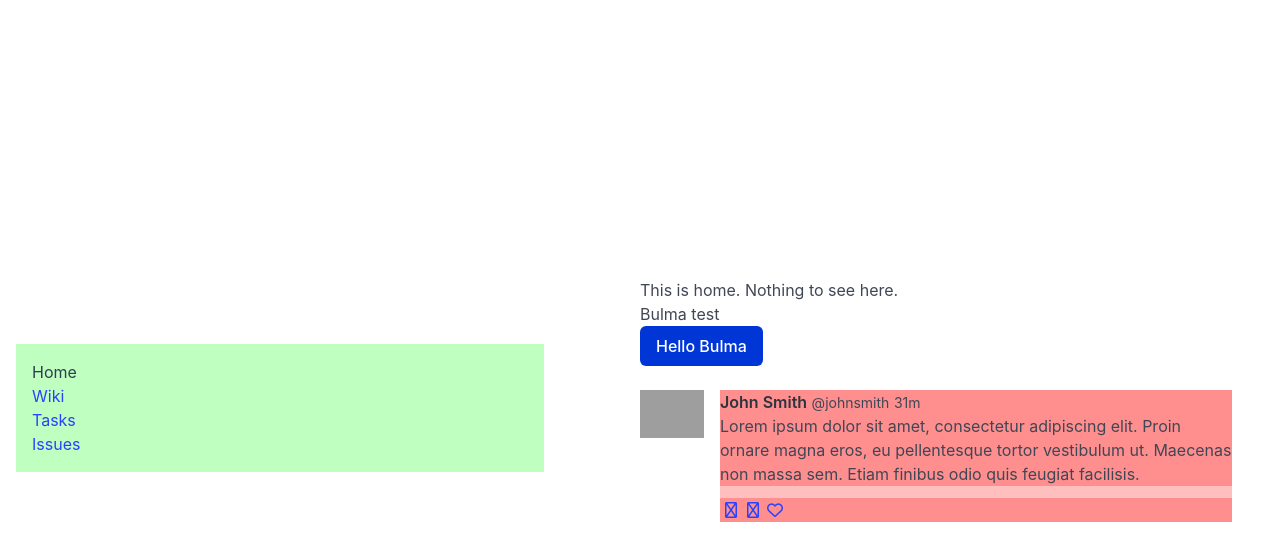
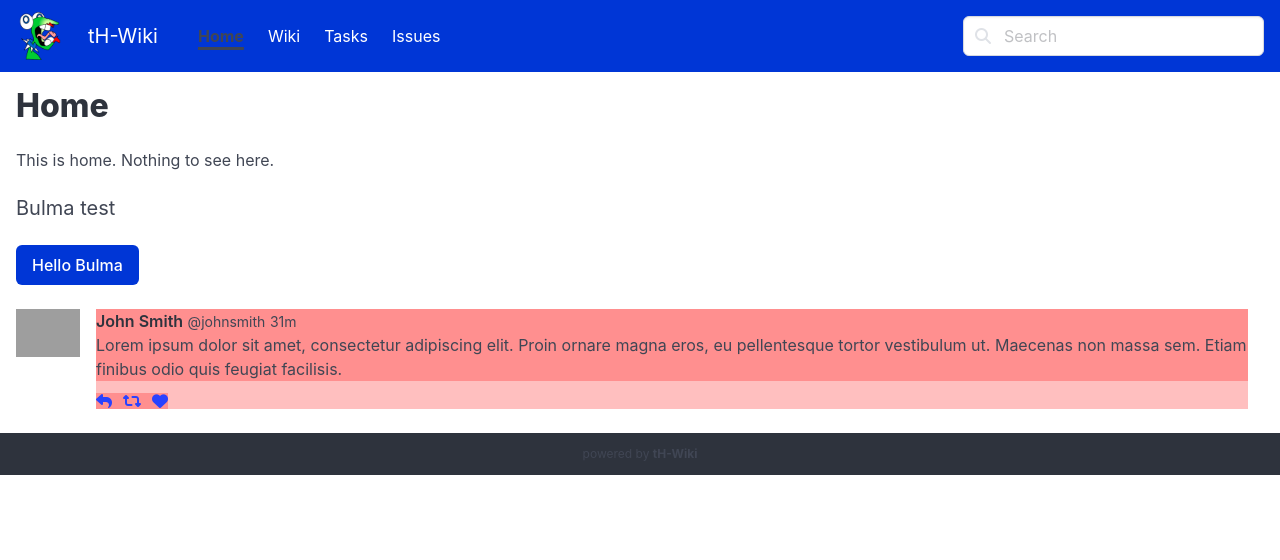
Before and after one commit to theHacker/th-wiki-ui, a Vue app: page / in a window 1280 px wide. Shown: the top 560 px of the page. Built offline with nearby package versions, Linux system fonts and the light colour scheme; grey boxes are pictures that could not be loaded.

Commit message:
Styling with Bulma - Removed remaining example CSS - Tweaked navigation bar a little - Added footer - Refactoring: Moved global style import from App.vue into main.js

```diff
--- a/src/App.vue
+++ b/src/App.vue
@@ -8,41 +8,11 @@ import TheMainNavigation from "@/components/TheMainNavigation.vue";
         <TheMainNavigation />
     </header>
 
-    <main>
+    <main class="p-4 pb-5">
         <RouterView />
     </main>
+
+    <footer class="py-3 is-size-7 has-text-centered has-background-dark">
+        powered by <b>tH-Wiki</b>
+    </footer>
 </template>
-
-<style>
-@import "style/style.scss";
-@import "../node_modules/@fortawesome/fontawesome-free/css/fontawesome.css";
-@import "../node_modules/@fortawesome/fontawesome-free/css/regular.css";
-</style>
-
-<style lang="scss" scoped>
-header {
-    line-height: 1.5;
-    max-height: 100vh;
-
-    .debug {
-        background: rgba(orange, .25);
-    }
-}
-
-@media (min-width: 1024px) {
-    header {
-        display: flex;
-        place-items: center;
-        padding-right: calc(var(--section-gap) / 2);
-    }
-
-    nav {
-        text-align: left;
-        margin-left: -1rem;
-        font-size: 1rem;
-
-        padding: 1rem 0;
-        margin-top: 1rem;
-    }
-}
-</style>
--- a/src/assets/base.css
+++ /dev/null
@@ -1,84 +0,0 @@
-/* color palette from <https://github.com/vuejs/theme> */
-:root {
-    --vt-c-white: #ffffff;
-    --vt-c-white-soft: #f8f8f8;
-    --vt-c-white-mute: #f2f2f2;
-
-    --vt-c-black: #181818;
-    --vt-c-black-soft: #222222;
-    --vt-c-black-mute: #282828;
-
-    --vt-c-indigo: #2c3e50;
-
-    --vt-c-divider-light-1: rgba(60, 60, 60, 0.29);
-    --vt-c-divider-light-2: rgba(60, 60, 60, 0.12);
-    --vt-c-divider-dark-1: rgba(84, 84, 84, 0.65);
-    --vt-c-divider-dark-2: rgba(84, 84, 84, 0.48);
-
-    --vt-c-text-light-1: var(--vt-c-indigo);
-    --vt-c-text-light-2: rgba(60, 60, 60, 0.66);
-    --vt-c-text-dark-1: var(--vt-c-white);
-    --vt-c-text-dark-2: rgba(235, 235, 235, 0.64);
-}
-
-/* semantic color variables for this project */
-:root {
-    --color-background: var(--vt-c-white);
-    --color-background-soft: var(--vt-c-white-soft);
-    --color-background-mute: var(--vt-c-white-mute);
-
-    --color-border: var(--vt-c-divider-light-2);
-    --color-border-hover: var(--vt-c-divider-light-1);
-
-    --color-heading: var(--vt-c-text-light-1);
-    --color-text: var(--vt-c-text-light-1);
-
-    --section-gap: 160px;
-}
-
-@media (prefers-color-scheme: dark) {
-    :root {
-        --color-background: var(--vt-c-black);
-        --color-background-soft: var(--vt-c-black-soft);
-        --color-background-mute: var(--vt-c-black-mute);
-
-        --color-border: var(--vt-c-divider-dark-2);
-        --color-border-hover: var(--vt-c-divider-dark-1);
-
-        --color-heading: var(--vt-c-text-dark-1);
-        --color-text: var(--vt-c-text-dark-2);
-    }
-}
-
-*,
-*::before,
-*::after {
-    box-sizing: border-box;
-    margin: 0;
-    font-weight: normal;
-}
-
-body {
-    min-height: 100vh;
-    color: var(--color-text);
-    background: var(--color-background);
-    transition: color 0.5s,
-    background-color 0.5s;
-    line-height: 1.6;
-    font-family: Inter,
-    -apple-system,
-    BlinkMacSystemFont,
-    'Segoe UI',
-    Roboto,
-    Oxygen,
-    Ubuntu,
-    Cantarell,
-    'Fira Sans',
-    'Droid Sans',
-    'Helvetica Neue',
-    sans-serif;
-    font-size: 15px;
-    text-rendering: optimizeLegibility;
-    -webkit-font-smoothing: antialiased;
-    -moz-osx-font-smoothing: grayscale;
-}
--- a/src/assets/main.css
+++ /dev/null
@@ -1,35 +0,0 @@
-@import './base.css';
-
-#app {
-    max-width: 1280px;
-    margin: 0 auto;
-    padding: 2rem;
-    font-weight: normal;
-}
-
-a,
-.green {
-    text-decoration: none;
-    color: hsla(160, 100%, 37%, 1);
-    transition: 0.4s;
-    padding: 3px;
-}
-
-@media (hover: hover) {
-    a:hover {
-        background-color: hsla(160, 100%, 37%, 0.2);
-    }
-}
-
-@media (min-width: 1024px) {
-    body {
-        display: flex;
-        place-items: center;
-    }
-
-    #app {
-        display: grid;
-        grid-template-columns: 1fr 1fr;
-        padding: 0 2rem;
-    }
-}
--- a/src/components/TheMainNavigation.vue
+++ b/src/components/TheMainNavigation.vue
@@ -3,48 +3,60 @@ import {RouterLink} from 'vue-router';
 </script>
 
 <template>
-    <nav>
-        <ul>
-            <li>
-                <RouterLink to="/">Home</RouterLink>
-            </li>
-            <li>
-                <RouterLink to="/wiki">Wiki</RouterLink>
-            </li>
-            <li>
-                <RouterLink to="/demo">Tasks</RouterLink>
-            </li>
-            <li>
-                <RouterLink to="/demo">Issues</RouterLink>
-            </li>
-        </ul>
+    <nav class="navbar is-primary is-background-primary-25 p-1">
+        <div class="navbar-brand">
+            <RouterLink to="/" class="navbar-item">
+                <figure class="image is-48x48">
+                    <img src="/favicon.png" alt="theHacker's Logo" />
+                </figure>
+            </RouterLink>
+            <RouterLink to="/" class="navbar-item subtitle mr-4 logo-link">
+                tH-Wiki
+            </RouterLink>
+        </div>
+
+        <div class="navbar-menu">
+            <div class="navbar-start">
+                <RouterLink class="navbar-item" to="/">Home</RouterLink>
+                <RouterLink class="navbar-item" to="/wiki">Wiki</RouterLink>
+                <RouterLink class="navbar-item" to="/demo">Tasks</RouterLink>
+                <RouterLink class="navbar-item" to="/demo">Issues</RouterLink>
+            </div>
+
+            <div class="navbar-end">
+                <div class="navbar-item">
+                    <p class="control has-icons-left">
+                        <input class="input" type="text" placeholder="Search" />
+                        <span class="icon is-small is-left">
+                            <i class="fas fa-magnifying-glass" />
+                        </span>
+                    </p>
+                </div>
+            </div>
+        </div>
     </nav>
 </template>
 
-<style scoped>
+<style lang="scss" scoped>
 nav {
-    background: rgba(0, 255, 0, .25);
-    width: 100%;
-    font-size: 12px;
-    text-align: center;
-    margin-top: 2rem;
+    .navbar-item figure img {
+        max-height: unset; // fix Bulma skewing the image
+    }
+
+    // Bulma does the same for "active" and "focus" as for "hover".
+    // We don't want that.
+    .navbar-item:active:not(:hover),
+    .navbar-item:focus:not(:hover),
+    .navbar-item:focus-within:not(:hover) {
+        background: unset;
+    }
 }
 
-nav a.router-link-exact-active {
+nav a.router-link-exact-active:not(.logo-link) {
+    font-weight: bold;
+    text-decoration: underline;
+    text-decoration-thickness: 3px;
+    text-underline-offset: 5px;
     color: var(--color-text);
 }
-
-nav a.router-link-exact-active:hover {
-    background-color: transparent;
-}
-
-nav a {
-    display: inline-block;
-    padding: 0 1rem;
-    border-left: 1px solid var(--color-border);
-}
-
-nav a:first-of-type {
-    border: 0;
-}
 </style>
--- a/src/main.js
+++ b/src/main.js
@@ -1,4 +1,6 @@
-import './assets/main.css';
+import '../node_modules/@fortawesome/fontawesome-free/css/fontawesome.css';
+import '../node_modules/@fortawesome/fontawesome-free/css/solid.css';
+import './style/style.scss';
 
 import {createApp} from 'vue';
 import App from './App.vue';
--- a/src/views/DemoView.vue
+++ b/src/views/DemoView.vue
@@ -1,3 +1,3 @@
 <template>
-    <h1>This is just another view</h1>
+    <h1 class="title">This is just another view</h1>
 </template>
--- a/src/views/HomeView.vue
+++ b/src/views/HomeView.vue
@@ -1,7 +1,9 @@
 <template>
-    <h1>This is home. Nothing to see here.</h1>
+    <h1 class="title">Home</h1>
 
-    <h2>Bulma test</h2>
+    <p class="block">This is home. Nothing to see here.</p>
+
+    <h2 class="subtitle">Bulma test</h2>
     <p class="mb-5">
         <button class="button is-primary">Hello Bulma</button>
     </p>
@@ -25,13 +27,13 @@
             <nav class="level is-mobile">
                 <div class="level-left">
                     <a class="level-item">
-                        <span class="icon is-small"><i class="fa fa-reply"></i></span>
+                        <span class="icon is-small"><i class="fas fa-reply"></i></span>
                     </a>
                     <a class="level-item">
-                        <span class="icon is-small"><i class="fa fa-retweet"></i></span>
+                        <span class="icon is-small"><i class="fas fa-retweet"></i></span>
                     </a>
                     <a class="level-item">
-                        <span class="icon is-small"><i class="fa fa-heart"></i></span>
+                        <span class="icon is-small"><i class="fas fa-heart"></i></span>
                     </a>
                 </div>
             </nav>
--- a/src/views/WikiView.vue
+++ b/src/views/WikiView.vue
@@ -14,18 +14,27 @@ axios
 </script>
 
 <template>
-    <h1>Wiki pages</h1>
+    <h1 class="title">Wiki pages</h1>
 
-    <div v-if="loading">Loading…</div>
+    <div v-if="loading" class="icon-text">
+        <span class="icon">
+            <i class="fas fa-spinner fa-pulse fa-2x" />
+        </span>
+        <span class="pl-2">Loading…</span>
+    </div>
 
-    <table>
+    <table v-if="!loading" class="table is-hoverable">
+        <thead>
             <tr>
                 <th>ID</th>
                 <th>Title</th>
             </tr>
+        </thead>
+        <tbody>
             <tr v-for="wikiPage in wikiPages">
                 <td>{{ wikiPage.id }}</td>
                 <td>{{ wikiPage.title }}</td>
             </tr>
+        </tbody>
     </table>
 </template>
```
Also changed, not shown: src/style/style.scss (+10 -1 lines). Lines whose indentation alone changed are shown as unchanged.
